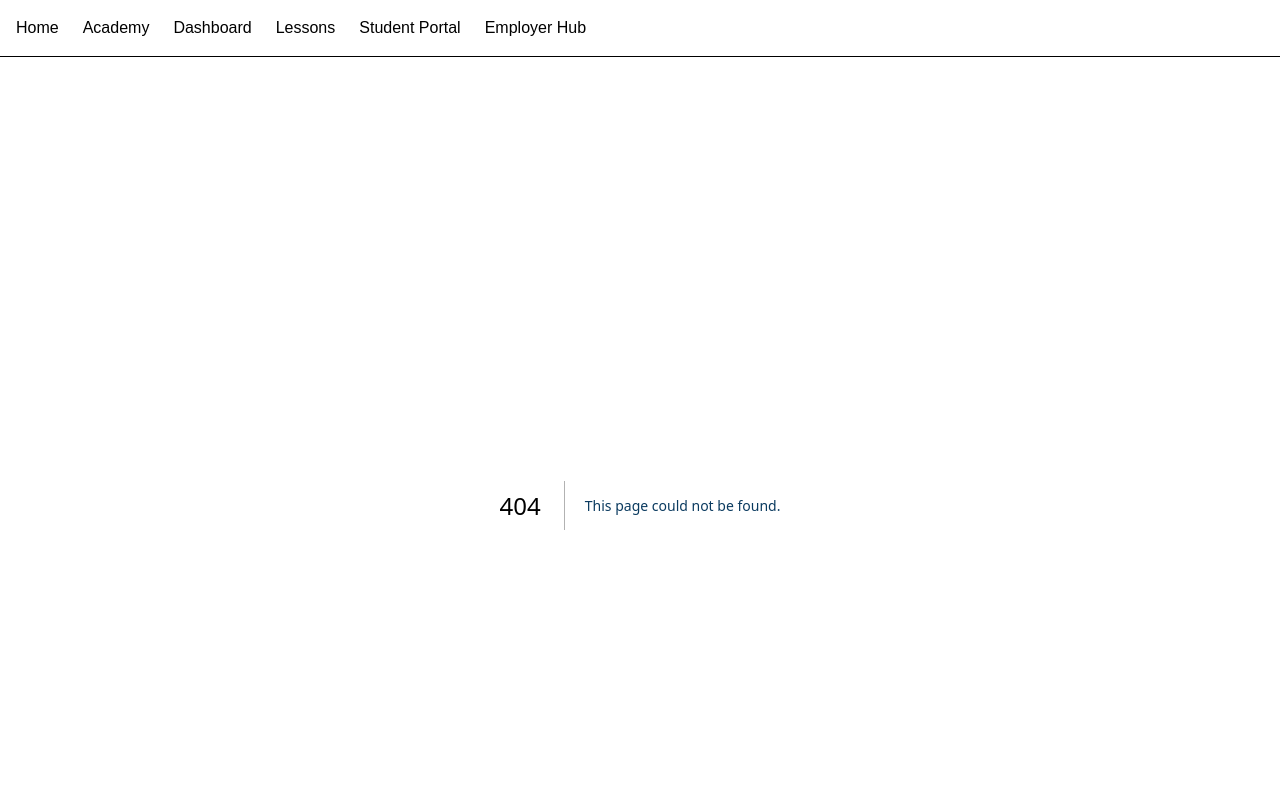
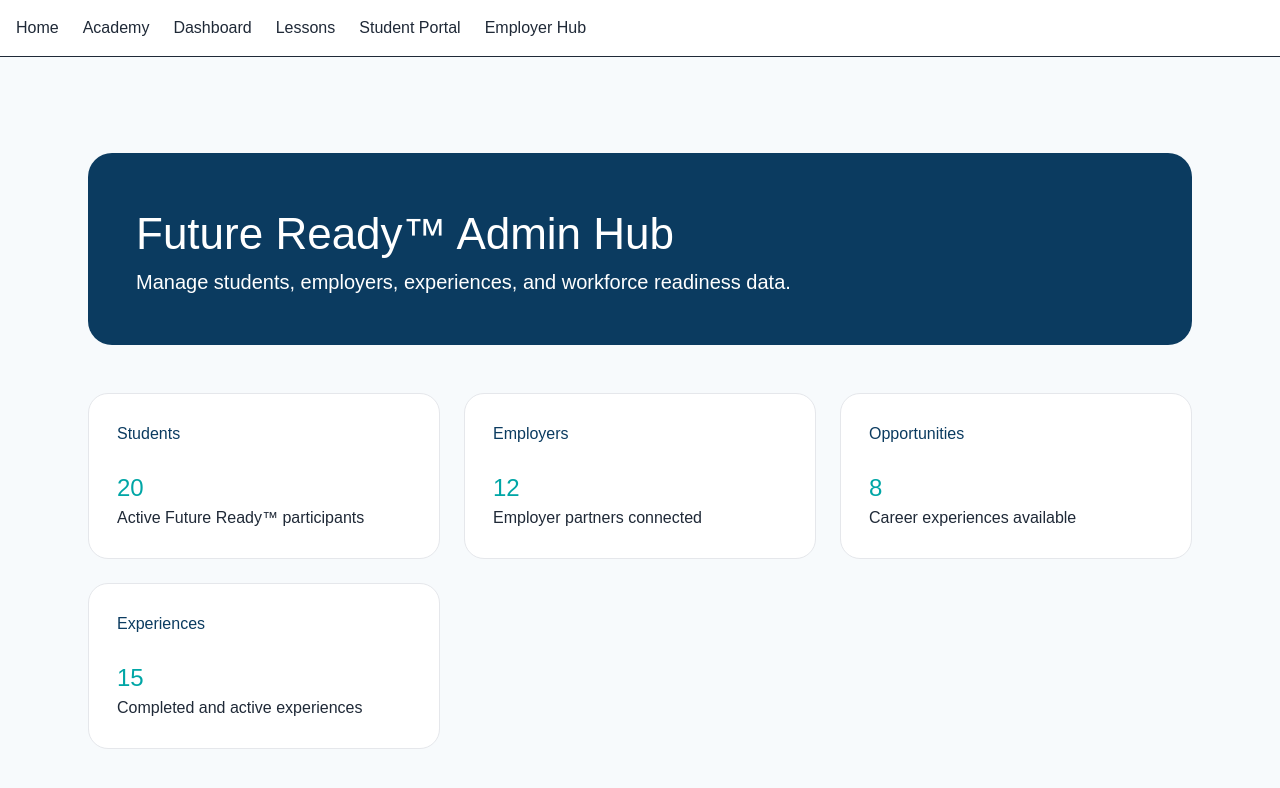
Before and after one commit to Link-Lake-Norman/Build6-, a Next.js app: page /admin in a window 1280 px wide. Before the commit this address had no page. Shown: the top 788 px of the page. Built offline with nearby package versions, Linux system fonts and the light colour scheme.

Commit message:
Add Future Ready admin hub

```diff
--- /dev/null
+++ b/app/admin/page.tsx
@@ -0,0 +1,72 @@
+export default function AdminPage() {
+
+  const metrics = [
+    {
+      title: "Students",
+      value: "20",
+      description: "Active Future Ready™ participants",
+    },
+    {
+      title: "Employers",
+      value: "12",
+      description: "Employer partners connected",
+    },
+    {
+      title: "Opportunities",
+      value: "8",
+      description: "Career experiences available",
+    },
+    {
+      title: "Experiences",
+      value: "15",
+      description: "Completed and active experiences",
+    },
+  ];
+
+  return (
+    <main>
+
+      <section className="hero">
+
+        <h1>
+          Future Ready™ Admin Hub
+        </h1>
+
+        <p>
+          Manage students, employers, experiences,
+          and workforce readiness data.
+        </p>
+
+      </section>
+
+
+      <section className="journey-grid">
+
+        {metrics.map((metric) => (
+
+          <article
+            className="journey-card"
+            key={metric.title}
+          >
+
+            <h2>
+              {metric.title}
+            </h2>
+
+            <h3>
+              {metric.value}
+            </h3>
+
+            <p>
+              {metric.description}
+            </p>
+
+          </article>
+
+        ))}
+
+      </section>
+
+    </main>
+  );
+}
```
